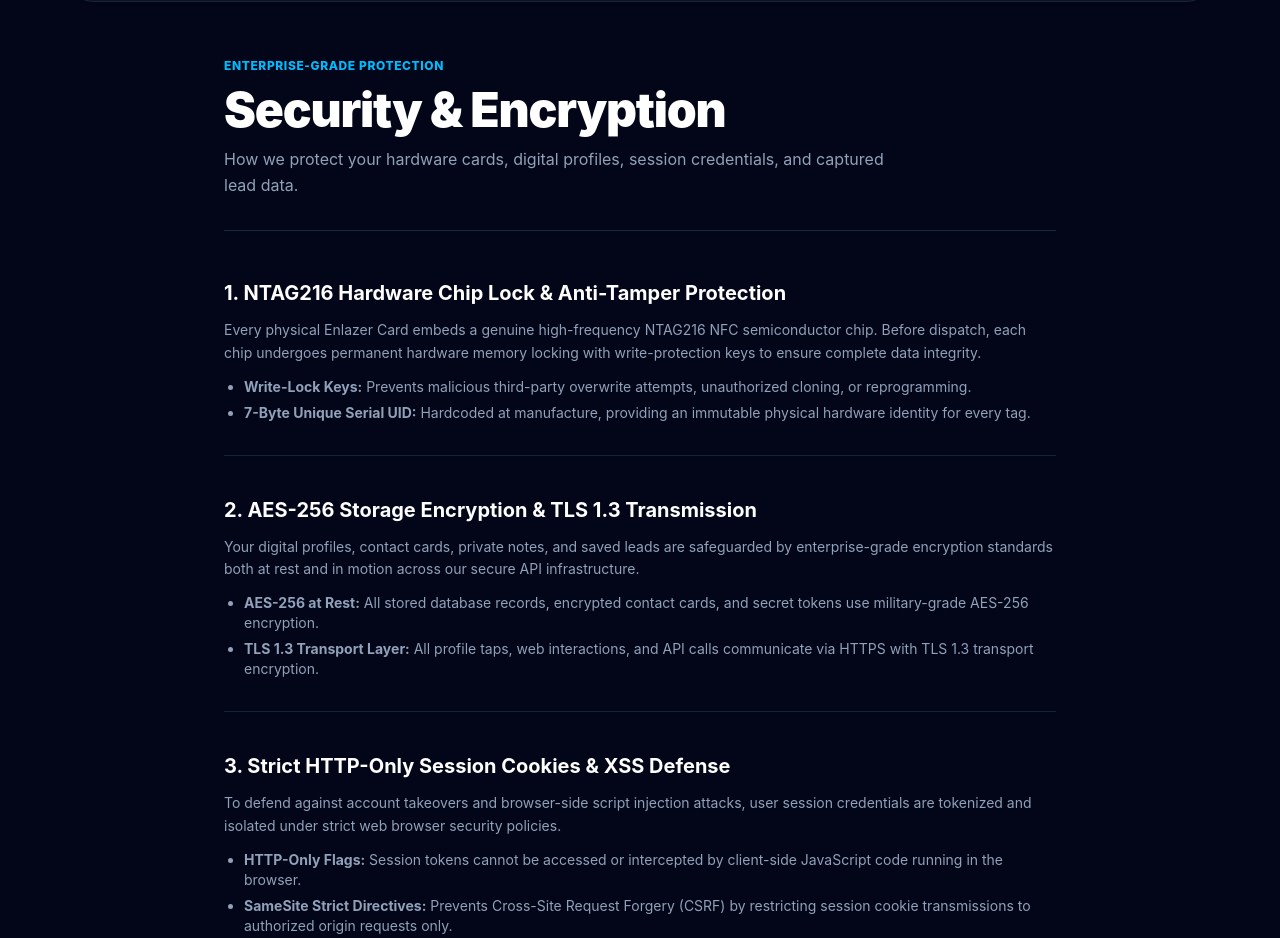
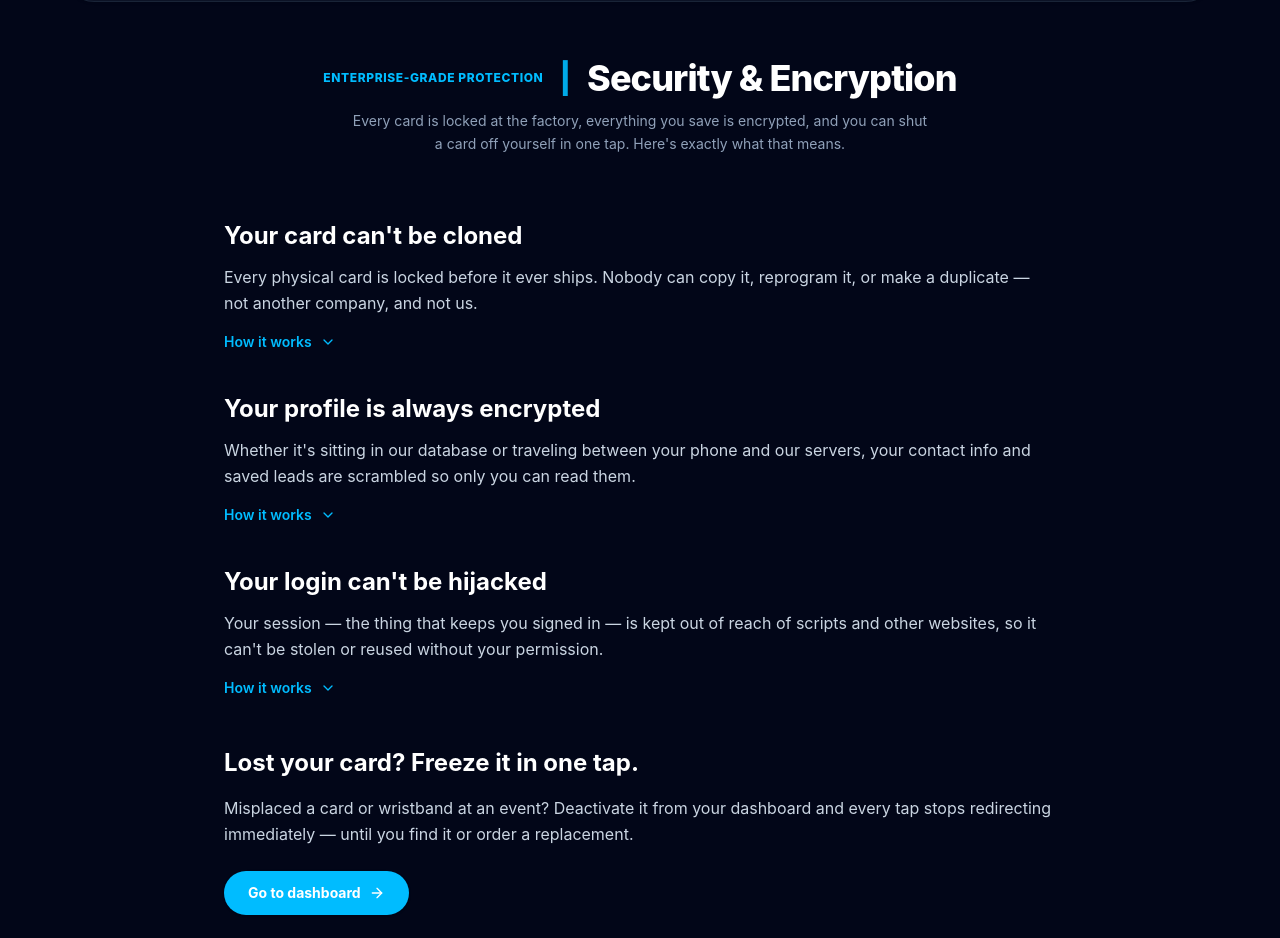
Before and after one commit to onuigboprecious/bloomFE, a React (Vite) app: page /security in a window 1280 px wide. Shown: the part 74-1012 px from the top of the page. Built offline with nearby package versions, Linux system fonts and the light colour scheme; no server answers.

Commit message:
Update SecurityPage and ContactSupportPage layout, headers, dropdowns, and copy

```diff
--- a/src/pages/SecurityPage.jsx
+++ b/src/pages/SecurityPage.jsx
@@ -1,94 +1,215 @@
-import React from 'react';
+import React, { useState } from 'react';
+import { motion, AnimatePresence } from 'framer-motion';
+import { Shield, ChevronDown, ArrowRight } from 'lucide-react';
 import Navbar from '../components/layout/Navbar';
 import Footer from '../components/layout/Footer';
+import SEO from '../components/common/SEO';
+import { useApp } from '../context/AppContext';
+import { getAppDomainUrl } from '../config/domainConfig';
 
 export const SecurityPage = () => {
+  const { setCurrentPage } = useApp();
+  const [openSections, setOpenSections] = useState({});
+
+  const toggleSection = (id) => {
+    setOpenSections((prev) => ({
+      ...prev,
+      [id]: !prev[id],
+    }));
+  };
+
+  const handleGoToDashboard = (e) => {
+    e.preventDefault();
+    if (typeof window !== 'undefined') {
+      const hostname = window.location.hostname.toLowerCase();
+      if (hostname === 'enlazer.com.ng' || hostname === 'www.enlazer.com.ng') {
+        window.location.href = getAppDomainUrl('/dashboard');
+        return;
+      }
+    }
+    setCurrentPage('dashboard');
+  };
+
   return (
     <div className="min-h-screen bg-[#F8FAFC] dark:bg-slate-950 text-slate-900 dark:text-white transition-colors">
+      <SEO
+        title="Security & Encryption — Enlazer"
+        description="Every card is locked at the factory, everything you save is encrypted, and you can shut a card off yourself in one tap."
+        url="https://enlazer.cloud/security"
+      />
       <Navbar />
 
       <main className="max-w-4xl mx-auto px-4 sm:px-6 lg:px-8 pt-12 pb-24">
-        {/* Header */}
-        <div className="space-y-3 mb-10 sm:mb-12 border-b border-slate-200 dark:border-slate-800 pb-8 text-left">
-          <span className="text-[#00BCFF] text-xs font-extrabold tracking-wider uppercase block">
+        {/* Header - Styled to match marketing page header layout */}
+        <div className="text-center space-y-3 max-w-4xl mx-auto mb-12 sm:mb-16">
+          <div className="flex flex-col sm:flex-row items-center justify-center gap-3 sm:gap-4">
+            <span className="text-[#00BCFF] text-xs font-extrabold tracking-wider uppercase shrink-0">
               ENTERPRISE-GRADE PROTECTION
             </span>
-          <h1 className="text-3xl sm:text-4xl md:text-5xl font-black text-slate-900 dark:text-white tracking-tight">
+            <span className="hidden sm:inline-block text-[#00BCFF] text-2xl sm:text-3xl font-extrabold select-none opacity-90">
+              |
+            </span>
+            <h1 className="text-2xl sm:text-3xl md:text-4xl font-extrabold tracking-tight text-slate-900 dark:text-white">
               Security & Encryption
             </h1>
-          <p className="text-sm sm:text-base text-slate-600 dark:text-slate-400 max-w-2xl leading-relaxed">
-            How we protect your hardware cards, digital profiles, session credentials, and captured lead data.
+          </div>
+          <p className="text-xs sm:text-sm text-slate-600 dark:text-slate-400 max-w-xl mx-auto leading-relaxed">
+            Every card is locked at the factory, everything you save is encrypted, and you can shut a card off yourself in one tap. Here's exactly what that means.
           </p>
         </div>
 
-        {/* Security Article Write-up */}
-        <div className="space-y-10 text-slate-700 dark:text-slate-300 leading-relaxed text-sm sm:text-base text-left">
+        {/* Plain Content Sections */}
+        <div className="space-y-10 text-left">
 
-          {/* Section 1: NTAG216 Chip Security */}
-          <section className="space-y-3 border-b border-slate-200 dark:border-slate-800/80 pb-8">
-            <h2 className="text-lg sm:text-xl font-bold text-slate-900 dark:text-white">
-              1. NTAG216 Hardware Chip Lock & Anti-Tamper Protection
+          {/* Section 1: Your card can't be cloned */}
+          <section className="space-y-3">
+            <h2 className="text-xl sm:text-2xl font-bold text-slate-900 dark:text-white">
+              Your card can't be cloned
             </h2>
-            <p className="text-slate-600 dark:text-slate-400 text-sm leading-relaxed">
-              Every physical Enlazer Card embeds a genuine high-frequency NTAG216 NFC semiconductor chip. Before dispatch, each chip undergoes permanent hardware memory locking with write-protection keys to ensure complete data integrity.
+            <p className="text-slate-600 dark:text-slate-300 text-sm sm:text-base leading-relaxed">
+              Every physical card is locked before it ever ships. Nobody can copy it, reprogram it, or make a duplicate — not another company, and not us.
             </p>
-            <ul className="list-disc pl-5 space-y-1.5 text-xs sm:text-sm text-slate-600 dark:text-slate-400">
-              <li>
-                <strong>Write-Lock Keys:</strong> Prevents malicious third-party overwrite attempts, unauthorized cloning, or reprogramming.
+
+            <div>
+              <button
+                onClick={() => toggleSection('cloned')}
+                className="inline-flex items-center gap-2 text-sm font-semibold text-[#00BCFF] hover:text-cyan-600 dark:hover:text-cyan-400 transition-colors focus:outline-none cursor-pointer group mt-1"
+              >
+                <span>How it works</span>
+                <ChevronDown className={`w-4 h-4 transition-transform duration-200 ${openSections.cloned ? 'rotate-180' : ''}`} />
+              </button>
+
+              <AnimatePresence>
+                {openSections.cloned && (
+                  <motion.div
+                    initial={{ height: 0, opacity: 0 }}
+                    animate={{ height: 'auto', opacity: 1 }}
+                    exit={{ height: 0, opacity: 0 }}
+                    transition={{ duration: 0.25 }}
+                    className="overflow-hidden"
+                  >
+                    <div className="pt-3 text-sm text-slate-600 dark:text-slate-400 leading-relaxed max-w-3xl">
+                      Each card uses a genuine NTAG216 NFC chip. Before dispatch we permanently lock its memory with write-protection keys, so it can't be overwritten or reprogrammed. Every chip also carries a 7-byte serial ID burned in at manufacture, giving it a hardware identity nothing else can match.
+                    </div>
+                  </motion.div>
+                )}
+              </AnimatePresence>
+            </div>
+          </section>
+
+          {/* Section 2: Your profile is always encrypted */}
+          <section className="space-y-3">
+            <h2 className="text-xl sm:text-2xl font-bold text-slate-900 dark:text-white">
+              Your profile is always encrypted
+            </h2>
+            <p className="text-slate-600 dark:text-slate-300 text-sm sm:text-base leading-relaxed">
+              Whether it's sitting in our database or traveling between your phone and our servers, your contact info and saved leads are scrambled so only you can read them.
+            </p>
+
+            <div>
+              <button
+                onClick={() => toggleSection('encrypted')}
+                className="inline-flex items-center gap-2 text-sm font-semibold text-[#00BCFF] hover:text-cyan-600 dark:hover:text-cyan-400 transition-colors focus:outline-none cursor-pointer group mt-1"
+              >
+                <span>How it works</span>
+                <ChevronDown className={`w-4 h-4 transition-transform duration-200 ${openSections.encrypted ? 'rotate-180' : ''}`} />
+              </button>
+
+              <AnimatePresence>
+                {openSections.encrypted && (
+                  <motion.div
+                    initial={{ height: 0, opacity: 0 }}
+                    animate={{ height: 'auto', opacity: 1 }}
+                    exit={{ height: 0, opacity: 0 }}
+                    transition={{ duration: 0.25 }}
+                    className="overflow-hidden"
+                  >
+                    <ul className="pt-3 space-y-2 text-sm text-slate-600 dark:text-slate-400 leading-relaxed max-w-3xl">
+                      <li className="flex items-start gap-2">
+                        <span className="text-[#00BCFF] font-bold">•</span>
+                        <span>
+                          <strong className="text-slate-800 dark:text-slate-200">AES-256 at rest</strong> — every stored record, contact card, and token in our database is encrypted with the same standard banks use.
+                        </span>
                       </li>
-              <li>
-                <strong>7-Byte Unique Serial UID:</strong> Hardcoded at manufacture, providing an immutable physical hardware identity for every tag.
+                      <li className="flex items-start gap-2">
+                        <span className="text-[#00BCFF] font-bold">•</span>
+                        <span>
+                          <strong className="text-slate-800 dark:text-slate-200">TLS 1.3 in transit</strong> — every profile tap, web request, and API call travels over an encrypted HTTPS connection.
+                        </span>
                       </li>
                     </ul>
+                  </motion.div>
+                )}
+              </AnimatePresence>
+            </div>
           </section>
 
-          {/* Section 2: AES-256 Data Encryption */}
-          <section className="space-y-3 border-b border-slate-200 dark:border-slate-800/80 pb-8">
-            <h2 className="text-lg sm:text-xl font-bold text-slate-900 dark:text-white">
-              2. AES-256 Storage Encryption & TLS 1.3 Transmission
+          {/* Section 3: Your login can't be hijacked */}
+          <section className="space-y-3">
+            <h2 className="text-xl sm:text-2xl font-bold text-slate-900 dark:text-white">
+              Your login can't be hijacked
             </h2>
-            <p className="text-slate-600 dark:text-slate-400 text-sm leading-relaxed">
-              Your digital profiles, contact cards, private notes, and saved leads are safeguarded by enterprise-grade encryption standards both at rest and in motion across our secure API infrastructure.
+            <p className="text-slate-600 dark:text-slate-300 text-sm sm:text-base leading-relaxed">
+              Your session — the thing that keeps you signed in — is kept out of reach of scripts and other websites, so it can't be stolen or reused without your permission.
             </p>
-            <ul className="list-disc pl-5 space-y-1.5 text-xs sm:text-sm text-slate-600 dark:text-slate-400">
-              <li>
-                <strong>AES-256 at Rest:</strong> All stored database records, encrypted contact cards, and secret tokens use military-grade AES-256 encryption.
+
+            <div>
+              <button
+                onClick={() => toggleSection('hijacked')}
+                className="inline-flex items-center gap-2 text-sm font-semibold text-[#00BCFF] hover:text-cyan-600 dark:hover:text-cyan-400 transition-colors focus:outline-none cursor-pointer group mt-1"
+              >
+                <span>How it works</span>
+                <ChevronDown className={`w-4 h-4 transition-transform duration-200 ${openSections.hijacked ? 'rotate-180' : ''}`} />
+              </button>
+
+              <AnimatePresence>
+                {openSections.hijacked && (
+                  <motion.div
+                    initial={{ height: 0, opacity: 0 }}
+                    animate={{ height: 'auto', opacity: 1 }}
+                    exit={{ height: 0, opacity: 0 }}
+                    transition={{ duration: 0.25 }}
+                    className="overflow-hidden"
+                  >
+                    <ul className="pt-3 space-y-2 text-sm text-slate-600 dark:text-slate-400 leading-relaxed max-w-3xl">
+                      <li className="flex items-start gap-2">
+                        <span className="text-[#00BCFF] font-bold">•</span>
+                        <span>
+                          <strong className="text-slate-800 dark:text-slate-200">HTTP-only cookies</strong> — your session token is invisible to JavaScript running in the browser, so a malicious script can't read it.
+                        </span>
                       </li>
-              <li>
-                <strong>TLS 1.3 Transport Layer:</strong> All profile taps, web interactions, and API calls communicate via HTTPS with TLS 1.3 transport encryption.
+                      <li className="flex items-start gap-2">
+                        <span className="text-[#00BCFF] font-bold">•</span>
+                        <span>
+                          <strong className="text-slate-800 dark:text-slate-200">SameSite: Strict</strong> — your session cookie only gets sent to Enlazer, never to another site trying to trick your browser into a request on your behalf.
+                        </span>
                       </li>
                     </ul>
+                  </motion.div>
+                )}
+              </AnimatePresence>
+            </div>
           </section>
 
-          {/* Section 3: Session Security */}
-          <section className="space-y-3 border-b border-slate-200 dark:border-slate-800/80 pb-8">
-            <h2 className="text-lg sm:text-xl font-bold text-slate-900 dark:text-white">
-              3. Strict HTTP-Only Session Cookies & XSS Defense
+          {/* Section 4: Lost your card? Freeze it in one tap. */}
+          <section className="space-y-4 pt-2">
+            <h2 className="text-xl sm:text-2xl font-bold text-slate-900 dark:text-white">
+              Lost your card? Freeze it in one tap.
             </h2>
-            <p className="text-slate-600 dark:text-slate-400 text-sm leading-relaxed">
-              To defend against account takeovers and browser-side script injection attacks, user session credentials are tokenized and isolated under strict web browser security policies.
+            <p className="text-slate-600 dark:text-slate-300 text-sm sm:text-base leading-relaxed">
+              Misplaced a card or wristband at an event? Deactivate it from your dashboard and every tap stops redirecting immediately — until you find it or order a replacement.
             </p>
-            <ul className="list-disc pl-5 space-y-1.5 text-xs sm:text-sm text-slate-600 dark:text-slate-400">
-              <li>
-                <strong>HTTP-Only Flags:</strong> Session tokens cannot be accessed or intercepted by client-side JavaScript code running in the browser.
-              </li>
-              <li>
-                <strong>SameSite Strict Directives:</strong> Prevents Cross-Site Request Forgery (CSRF) by restricting session cookie transmissions to authorized origin requests only.
-              </li>
-            </ul>
-          </section>
 
-          {/* Section 4: Remote Card Freeze */}
-          <section className="space-y-3 pb-4">
-            <h2 className="text-lg sm:text-xl font-bold text-slate-900 dark:text-white">
-              4. Instant Remote Card Disabling & Emergency Freeze
-            </h2>
-            <p className="text-slate-600 dark:text-slate-400 text-sm leading-relaxed">
-              Should you ever misplace your physical Enlazer Card or NFC wristband at an event or conference, you maintain full real-time control directly from your account dashboard.
-            </p>
-            <p className="text-slate-600 dark:text-slate-400 text-sm leading-relaxed">
-              <strong>Emergency Action:</strong> One click on <em>"Deactivate Card"</em> from your settings instantly freezes all physical tap redirects until your card is recovered or replaced.
-            </p>
+            <div className="pt-2">
+              <a
+                href="/dashboard"
+                onClick={handleGoToDashboard}
+                className="inline-flex items-center gap-2 px-6 py-3 rounded-full text-sm font-bold bg-[#00BCFF] hover:bg-[#00a6e0] text-white transition-all shadow-sm"
+              >
+                Go to dashboard
+                <ArrowRight className="w-4 h-4" />
+              </a>
+            </div>
           </section>
 
         </div>
```
Also changed, not shown: src/components/hero/HeroShowcase.jsx (+25 -1 lines), src/pages/ContactSupportPage.jsx (+25 -23 lines), src/pages/DashboardPage.jsx (+11 -11 lines). Lines whose indentation alone changed are shown as unchanged.
